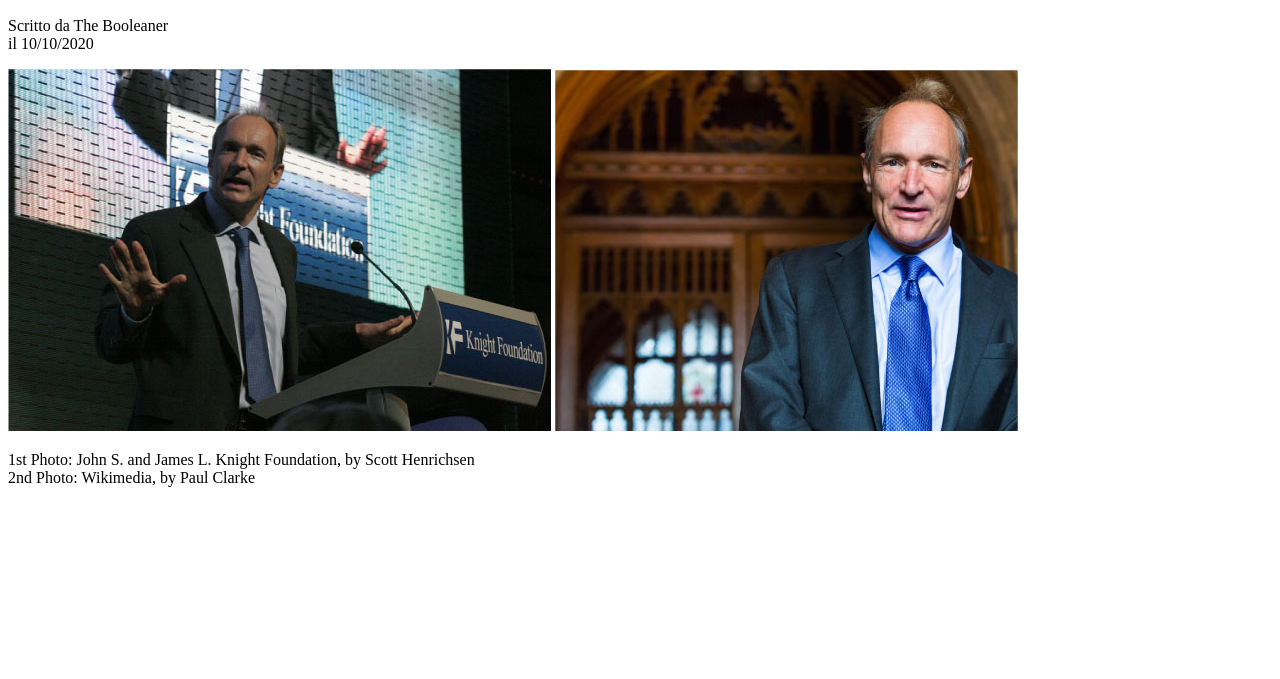
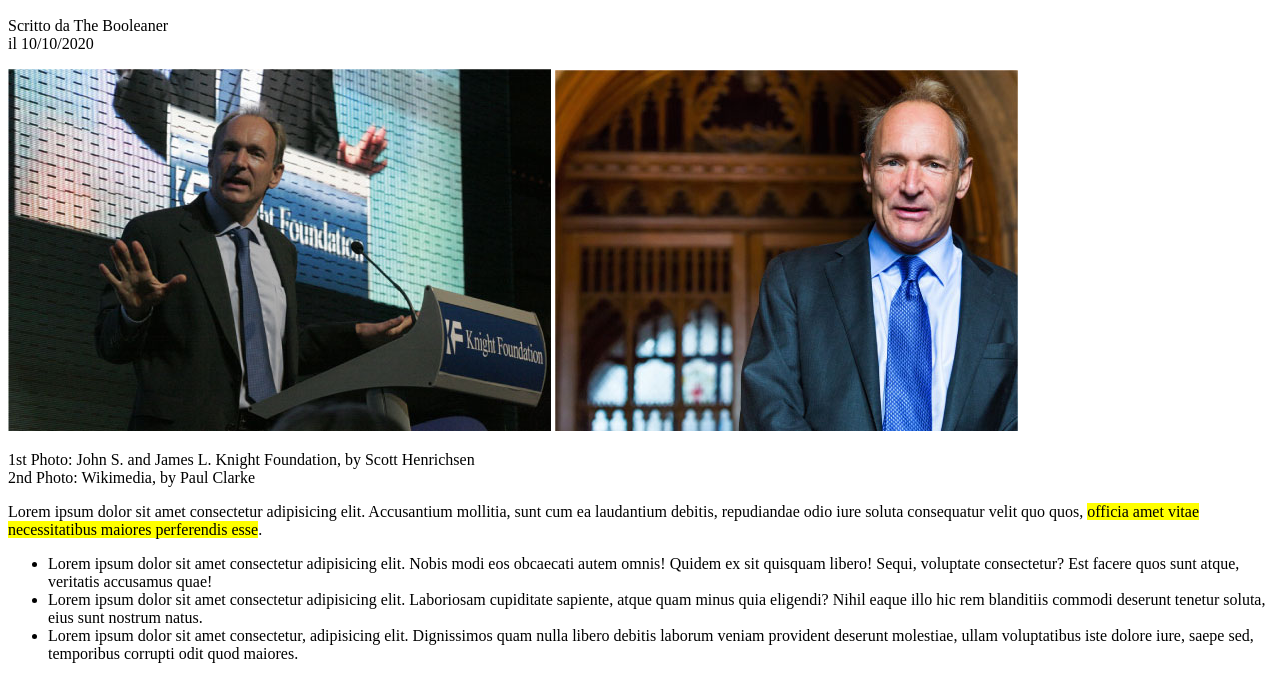
Before and after one commit to lucaconigliaro/html-css-booleaner, a plain HTML site: page index.html in a window 1280 px wide. Shown: the part 190-869 px from the top of the page. Before the commit the page ends 800 px from the top, so only its background shows below. Drawn offline with Linux system fonts and the light colour scheme.

Commit message:
feat: paragraph 1 and list

```diff
--- a/css/style.css
+++ b/css/style.css
@@ -8,3 +8,6 @@ header{
     width: 128px;
     height: 128px;
 }
+.paragraph-1{
+    background-color: yellow;
+}
--- a/index.html
+++ b/index.html
@@ -35,15 +35,27 @@
         <!-- Paragraph 1 -->
         <section>
             <div>
-
+                <p>Lorem ipsum dolor sit amet consectetur adipisicing elit. Accusantium mollitia,
+                    sunt cum ea laudantium debitis, repudiandae odio iure soluta consequatur velit quo quos, <span
+                        class="paragraph-1">officia
+                        amet vitae necessitatibus maiores perferendis esse</span>.</p>
             </div>
             <!-- /Paragraph 1 -->
 
             <!-- List  -->
             <div>
-
+                <ul>
+                    <li>Lorem ipsum dolor sit amet consectetur adipisicing elit. Nobis modi eos obcaecati autem omnis!
+                        Quidem ex sit quisquam libero! Sequi, voluptate consectetur? Est facere quos sunt atque,
+                        veritatis accusamus quae!</li>
+                    <li>Lorem ipsum dolor sit amet consectetur adipisicing elit. Laboriosam cupiditate sapiente, atque
+                        quam minus quia eligendi? Nihil eaque illo hic rem blanditiis commodi deserunt tenetur soluta,
+                        eius sunt nostrum natus.</li>
+                    <li>Lorem ipsum dolor sit amet consectetur, adipisicing elit. Dignissimos quam nulla libero debitis
+                        laborum veniam provident deserunt molestiae, ullam voluptatibus iste dolore iure, saepe sed,
+                        temporibus corrupti odit quod maiores.</li>
+                </ul>
             </div>
-
             <!-- /List  -->
         </section>
 
```
